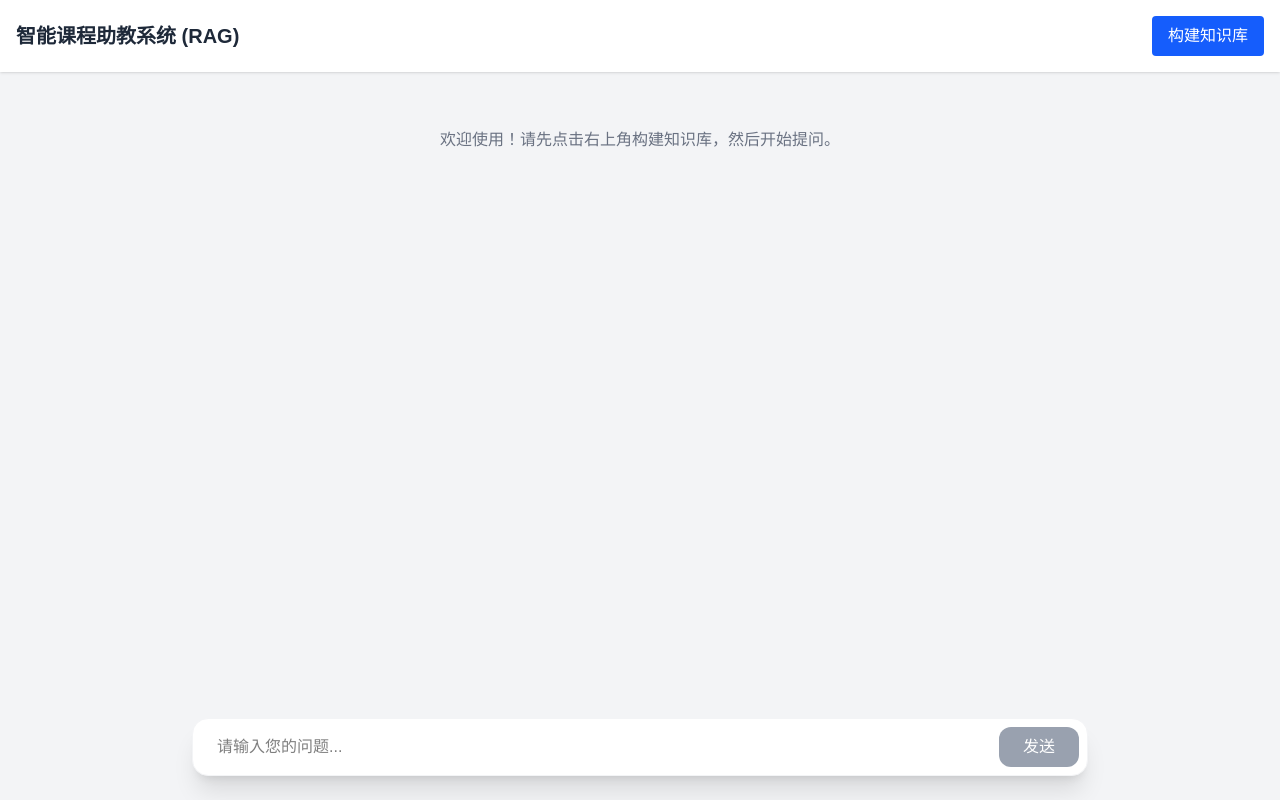
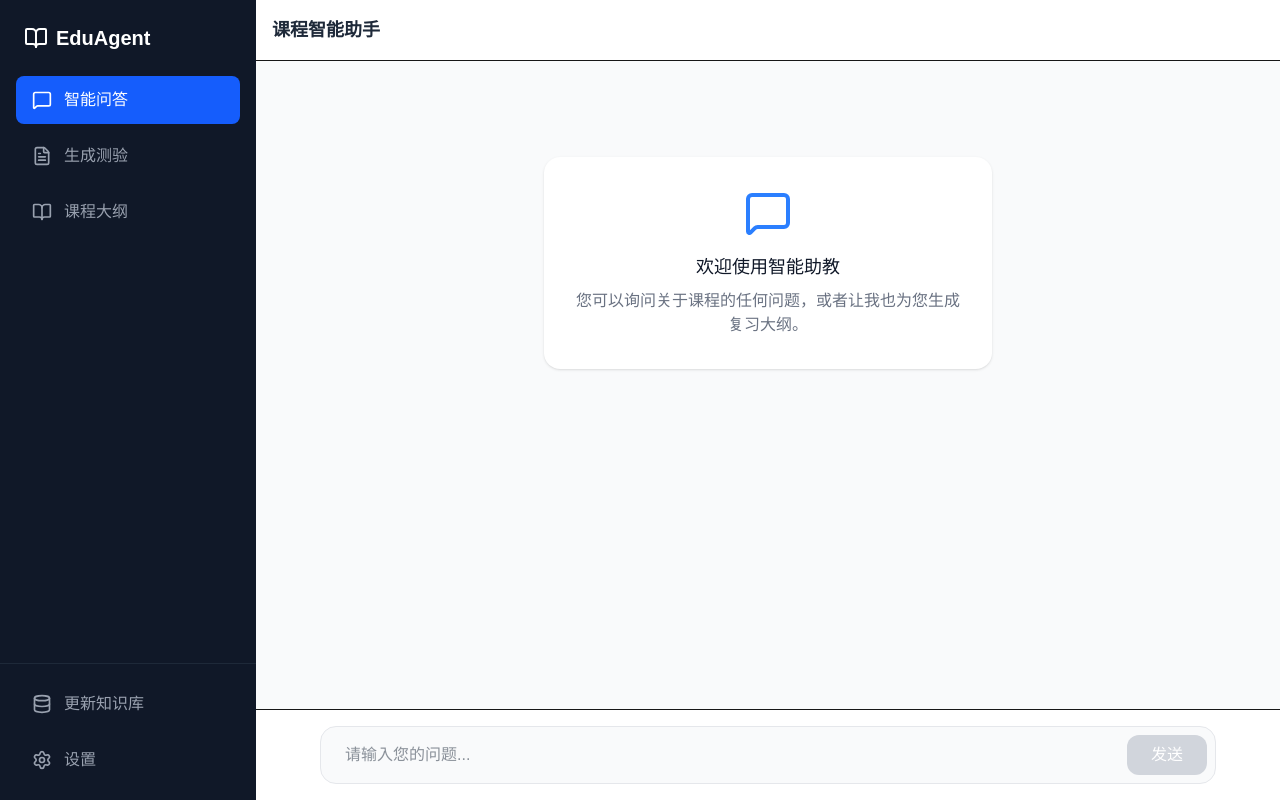
Before and after one commit to hjh12035/NLP-Proj2, a Next.js app in the folder rag-agent/: page / in a window 1280 px wide. Built offline with nearby package versions, Linux system fonts and the light colour scheme.

Commit message:
feat: add sidebar navigation and integrate lucide-react icons

```diff
--- a/rag-agent/app/page.tsx
+++ b/rag-agent/app/page.tsx
@@ -6,6 +6,7 @@ import remarkMath from "remark-math";
 import rehypeKatex from "rehype-katex";
 import remarkGfm from "remark-gfm";
 import "katex/dist/katex.min.css";
+import { MessageSquare, BookOpen, FileText, Settings, Database } from "lucide-react";
 
 interface Message {
   role: "user" | "assistant";
@@ -20,7 +21,10 @@ const preprocessLaTeX = (content: string) => {
   return inlineReplaced;
 };
 
+type Tab = "chat" | "quiz" | "outline" | "settings";
+
 export default function Home() {
+  const [activeTab, setActiveTab] = useState<Tab>("chat");
   const [messages, setMessages] = useState<Message[]>([]);
   const [input, setInput] = useState("");
   const [isLoading, setIsLoading] = useState(false);
@@ -28,12 +32,14 @@ export default function Home() {
   const messagesEndRef = useRef<HTMLDivElement>(null);
 
   const scrollToBottom = () => {
+    if (activeTab === "chat") {
       messagesEndRef.current?.scrollIntoView({ behavior: "smooth" });
+    }
   };
 
   useEffect(() => {
     scrollToBottom();
-  }, [messages]);
+  }, [messages, activeTab]);
 
   const handleBuildKB = async () => {
     setIsBuilding(true);
@@ -99,32 +105,93 @@ export default function Home() {
   };
 
   return (
-    <div className="flex flex-col h-screen bg-gray-100">
-      {/* Header */}
-      <header className="bg-white shadow p-4 flex justify-between items-center">
-        <h1 className="text-xl font-bold text-gray-800">
-          智能课程助教系统 (RAG)
+    <div className="flex h-screen bg-gray-100">
+      {/* Sidebar */}
+      <aside className="w-64 bg-gray-900 text-white flex flex-col">
+        <div className="p-6">
+          <h1 className="text-xl font-bold flex items-center gap-2">
+            <BookOpen className="w-6 h-6" />
+            <span>EduAgent</span>
           </h1>
+        </div>
+
+        <nav className="flex-1 px-4 space-y-2">
+          <button
+            onClick={() => setActiveTab("chat")}
+            className={`w-full flex items-center gap-3 px-4 py-3 rounded-lg transition-colors ${
+              activeTab === "chat" ? "bg-blue-600 text-white" : "text-gray-400 hover:bg-gray-800 hover:text-white"
+            }`}
+          >
+            <MessageSquare className="w-5 h-5" />
+            <span>智能问答</span>
+          </button>
+
+          <button
+            onClick={() => setActiveTab("quiz")}
+            className={`w-full flex items-center gap-3 px-4 py-3 rounded-lg transition-colors ${
+              activeTab === "quiz" ? "bg-blue-600 text-white" : "text-gray-400 hover:bg-gray-800 hover:text-white"
+            }`}
+          >
+            <FileText className="w-5 h-5" />
+            <span>生成测验</span>
+          </button>
+
+          <button
+            onClick={() => setActiveTab("outline")}
+            className={`w-full flex items-center gap-3 px-4 py-3 rounded-lg transition-colors ${
+              activeTab === "outline" ? "bg-blue-600 text-white" : "text-gray-400 hover:bg-gray-800 hover:text-white"
+            }`}
+          >
+            <BookOpen className="w-5 h-5" />
+            <span>课程大纲</span>
+          </button>
+        </nav>
+
+        <div className="p-4 border-t border-gray-800 space-y-2">
           <button
             onClick={handleBuildKB}
             disabled={isBuilding}
-          className={`px-4 py-2 rounded text-white font-medium transition-colors ${
+            className={`w-full flex items-center gap-3 px-4 py-3 rounded-lg transition-colors ${
               isBuilding
-              ? "bg-gray-400 cursor-not-allowed"
-              : "bg-blue-600 hover:bg-blue-700"
+                ? "bg-gray-800 text-gray-500 cursor-not-allowed"
+                : "text-gray-400 hover:bg-gray-800 hover:text-white"
             }`}
           >
-          {isBuilding ? "构建中..." : "构建知识库"}
+            <Database className="w-5 h-5" />
+            <span>{isBuilding ? "构建中..." : "更新知识库"}</span>
           </button>
+
+          <button
+            onClick={() => setActiveTab("settings")}
+            className={`w-full flex items-center gap-3 px-4 py-3 rounded-lg transition-colors ${
+              activeTab === "settings" ? "bg-blue-600 text-white" : "text-gray-400 hover:bg-gray-800 hover:text-white"
+            }`}
+          >
+            <Settings className="w-5 h-5" />
+            <span>设置</span>
+          </button>
+        </div>
+      </aside>
+
+      {/* Main Content */}
+      <main className="flex-1 flex flex-col overflow-hidden">
+        {activeTab === "chat" && (
+          <>
+            <header className="bg-white shadow-sm p-4 border-b">
+              <h2 className="text-lg font-semibold text-gray-800">课程智能助手</h2>
             </header>
 
-      {/* Chat Area */}
-      <main className="flex-1 overflow-y-auto p-4 space-y-4">
+            <div className="flex-1 overflow-y-auto p-4 space-y-4 bg-gray-50">
               {messages.length === 0 && (
-          <div className="text-center text-gray-500 mt-10">
-            <p>欢迎使用！请先点击右上角构建知识库，然后开始提问。</p>
+                <div className="text-center text-gray-500 mt-20">
+                  <div className="bg-white p-8 rounded-2xl shadow-sm inline-block max-w-md">
+                    <MessageSquare className="w-12 h-12 mx-auto text-blue-500 mb-4" />
+                    <h3 className="text-lg font-medium text-gray-900 mb-2">欢迎使用智能助教</h3>
+                    <p>您可以询问关于课程的任何问题，或者让我也为您生成复习大纲。</p>
+                  </div>
                 </div>
               )}
+
               {messages.map((msg, index) => (
                 <div
                   key={index}
@@ -133,10 +200,10 @@ export default function Home() {
                   }`}
                 >
                   <div
-              className={`max-w-[80%] rounded-lg p-3 ${
+                    className={`max-w-[80%] rounded-2xl p-4 ${
                       msg.role === "user"
-                  ? "text-gray-800"
-                  : "bg-white text-gray-800 shadow"
+                        ? "text-gray-800 shadow-sm"
+                        : "bg-white text-gray-800 shadow-sm border border-gray-100"
                     }`}
                     style={{
                       backgroundColor:
@@ -154,29 +221,31 @@ export default function Home() {
                   </div>
                 </div>
               ))}
+
               {isLoading && (
                 <div className="flex justify-start">
-            <div className="bg-white text-gray-500 rounded-lg p-3 shadow">
-              思考中...
+                  <div className="bg-white text-gray-500 rounded-2xl p-4 shadow-sm border border-gray-100 flex items-center gap-2">
+                    <div className="w-2 h-2 bg-gray-400 rounded-full animate-bounce" />
+                    <div className="w-2 h-2 bg-gray-400 rounded-full animate-bounce delay-75" />
+                    <div className="w-2 h-2 bg-gray-400 rounded-full animate-bounce delay-150" />
                   </div>
                 </div>
               )}
               <div ref={messagesEndRef} />
-      </main>
+            </div>
 
-      {/* Input Area */}
-      <footer className="p-4 pb-6">
+            <div className="p-4 bg-white border-t">
               <div className="max-w-4xl mx-auto">
                 <form
                   onSubmit={handleSubmit}
-            className="flex gap-2 bg-white p-2 rounded-2xl shadow-xl border border-gray-100"
+                  className="flex gap-2 bg-gray-50 p-2 rounded-2xl border border-gray-200 focus-within:border-blue-500 focus-within:ring-1 focus-within:ring-blue-500 transition-all"
                 >
                   <input
                     type="text"
                     value={input}
                     onChange={(e) => setInput(e.target.value)}
                     placeholder="请输入您的问题..."
-              className="flex-1 border-none focus:ring-0 px-4 py-2 text-black bg-transparent focus:outline-none"
+                    className="flex-1 border-none focus:ring-0 px-4 py-2 text-gray-800 bg-transparent focus:outline-none"
                     disabled={isLoading}
                   />
                   <button
@@ -184,15 +253,45 @@ export default function Home() {
                     disabled={isLoading || !input.trim()}
                     className={`px-6 py-2 rounded-xl text-white font-medium transition-colors ${
                       isLoading || !input.trim()
-                  ? "bg-gray-400 cursor-not-allowed"
-                  : "bg-green-600 hover:bg-green-700"
+                        ? "bg-gray-300 cursor-not-allowed"
+                        : "bg-blue-600 hover:bg-blue-700"
                     }`}
                   >
                     发送
                   </button>
                 </form>
               </div>
-      </footer>
+            </div>
+          </>
+        )}
+
+        {activeTab === "quiz" && (
+          <div className="flex-1 flex items-center justify-center text-gray-500">
+            <div className="text-center">
+              <FileText className="w-16 h-16 mx-auto mb-4 text-gray-300" />
+              <p className="text-lg">测验生成功能开发中...</p>
+            </div>
+          </div>
+        )}
+
+        {activeTab === "outline" && (
+          <div className="flex-1 flex items-center justify-center text-gray-500">
+            <div className="text-center">
+              <BookOpen className="w-16 h-16 mx-auto mb-4 text-gray-300" />
+              <p className="text-lg">课程大纲功能开发中...</p>
+            </div>
+          </div>
+        )}
+
+        {activeTab === "settings" && (
+          <div className="flex-1 p-8">
+            <h2 className="text-2xl font-bold mb-6">设置</h2>
+            <div className="bg-white rounded-lg shadow p-6">
+              <p className="text-gray-600">暂无设置选项</p>
+            </div>
+          </div>
+        )}
+      </main>
     </div>
   );
 }
--- a/rag-agent/package.json
+++ b/rag-agent/package.json
@@ -10,6 +10,7 @@
   },
   "dependencies": {
     "katex": "^0.16.27",
+    "lucide-react": "^0.562.0",
     "next": "16.0.6",
     "react": "19.2.0",
     "react-dom": "19.2.0",
```
Also changed, not shown: 1 other file (tests, documents, lock files or other folders). Lines whose indentation alone changed are shown as unchanged.
